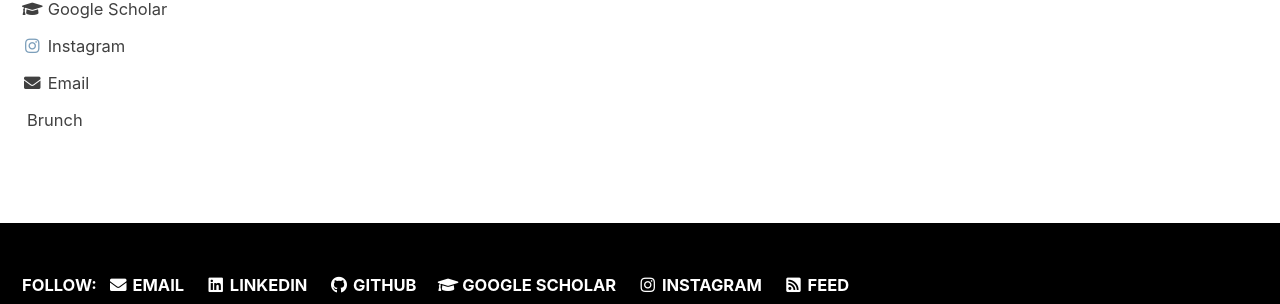
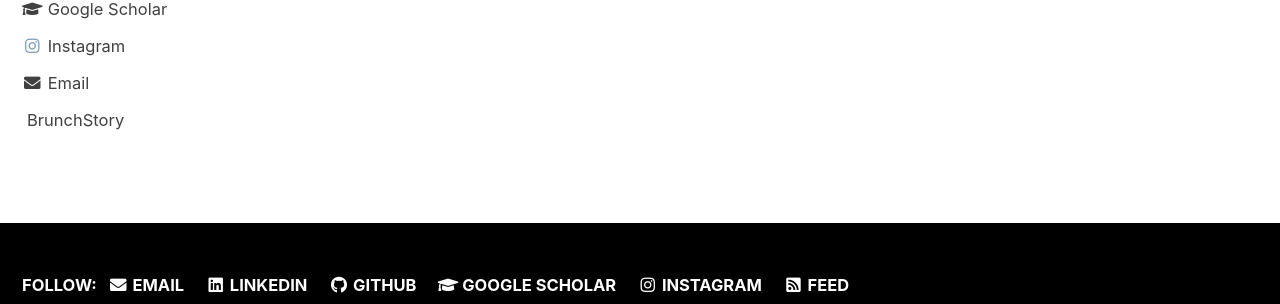
Before and after one commit to KangwooChoi/KangwooChoi.github.io, a Jekyll site: the page built from index.html, in a window 1280 px wide and 1064 px high. Shown: the part 686-990 px from the top of the window. Built offline with Jekyll 4.4.1, drawn with Linux system fonts in a browser that asks for light colours; cached includes are drawn as plain includes; the list of posts is cut into pages by our own code.

Commit message:
Update _config.yml

```diff
--- a/_config.yml
+++ b/_config.yml
@@ -134,8 +134,8 @@
     - label: "Email"
       icon: "fas fa-fw fa-envelope"
       url: "mailto:kangwoo.choi.antonio@gmail.com"
-    - label: "Brunch"
-      icon: "https://kangwoochoi.github.io/assets/downloads/brunch-logo.png"
+    - label: "BrunchStory"
+      icon: "https://kangwoochoi.github.io/assets/images/brunch-logo.png"
       url: "https://brunch.co.kr/@antonio-choi"
 
 # Site Footer
```
